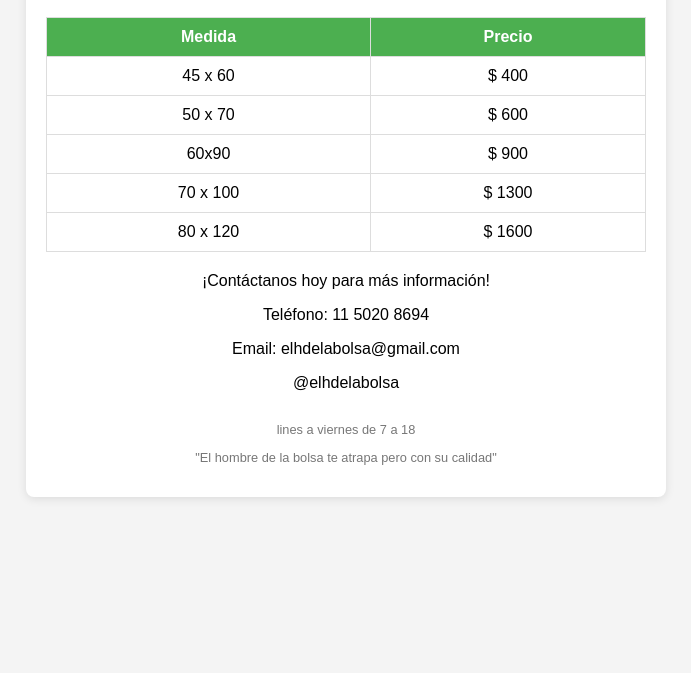
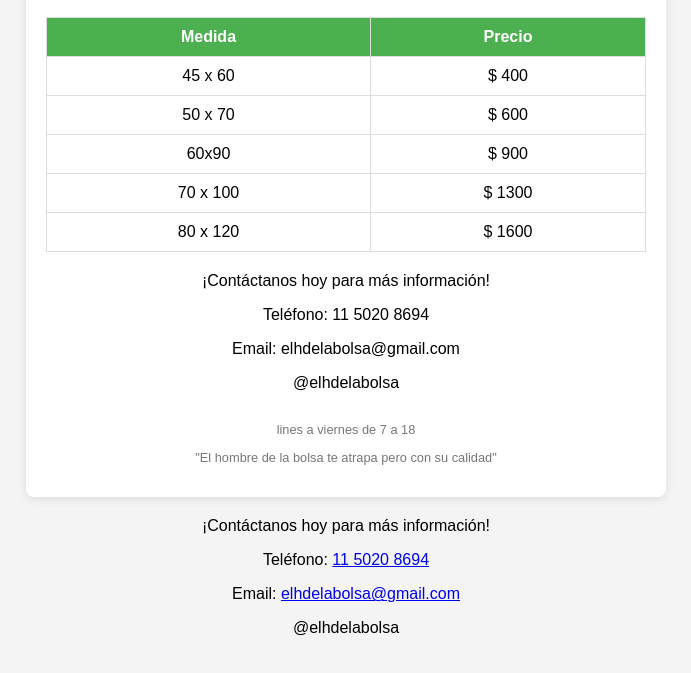
Before and after one commit to amasciot/elhombredelabolsa, a plain HTML site: page Index.html in a window 1280 px wide. Shown: the part 151-824 px from the top of the page, without its empty margins (294-985 px from the left). Before the commit the page ends 800 px from the top, so only its background shows below. Drawn offline with Linux system fonts and the light colour scheme.

Commit message:
Update Index.html

```diff
--- a/Index.html
+++ b/Index.html
@@ -52,6 +52,11 @@
         <p>"El hombre de la bolsa te atrapa pero con su calidad"</p>
     </div>
 </div>
-
+<div class="contact">
+    <p>¡Contáctanos hoy para más información!</p>
+    <p>Teléfono: <a href="https://wa.me/5491150208694" target="_blank" class="whatsapp-link">11 5020 8694</a></p>
+    <p>Email: <a href="mailto:elhdelabolsa@gmail.com">elhdelabolsa@gmail.com</a></p>
+    <p>@elhdelabolsa</p>
+</div>
 </body>
 </html>
```
